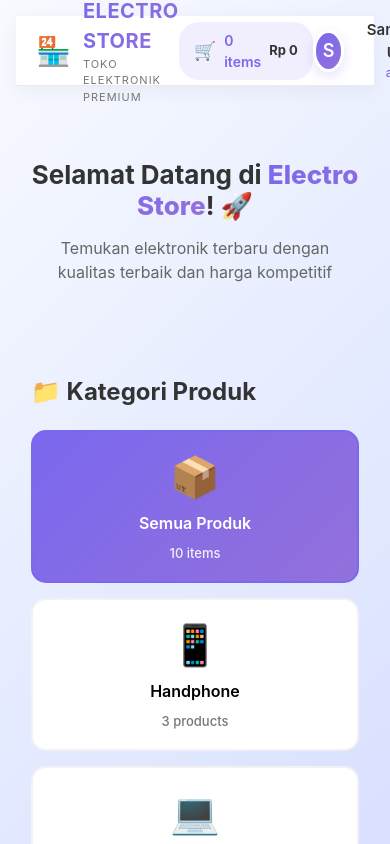
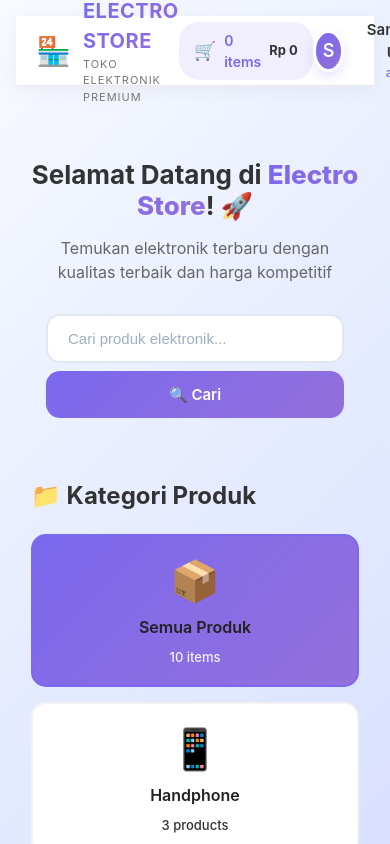
Before and after one commit to rindhaa/TOKO-ELEKTRONIK, a React app in the folder frontend/: page /dashboard in a window 390 px wide. Built offline with nearby package versions, Linux system fonts and the light colour scheme; sample sign-in values are in the browser's storage; the HTML template or start-up script is replaced by a standard one.

Commit message:
Perbarui tampilan Dashboard
- Memperbarui styling Dashboard.css
- Memperbaiki struktur komponen di DashboardPage.jsx
- Optimalisasi tampilan responsive

```diff
--- a/frontend/src/pages/Dashboard.css
+++ b/frontend/src/pages/Dashboard.css
@@ -271,11 +271,13 @@ body {
 .category-card-large h3 {
   font-size: 16px;
   font-weight: 600;
+   color: #222;
 }
 
 .category-card-large p {
   font-size: 13px;
   color: #777;
+  color: #333;
 }
 
 .category-card-large.active p {
@@ -714,3 +716,63 @@ body {
 .product-badge {
   display: none;
 }
+
+/* ===== SEARCH BAR ===== */
+.search-container {
+  display: flex;
+  max-width: 500px;
+  margin: 25px auto 0;
+  gap: 10px;
+  padding: 0 15px;
+}
+
+.search-input {
+  flex: 1;
+  padding: 14px 20px;
+  border: 2px solid #e2e8f0;
+  border-radius: 14px;
+  font-size: 15px;
+  outline: none;
+  transition: all 0.3s ease;
+  background: white;
+  color: #333;
+}
+
+.search-input:focus {
+  border-color: #7b68ee;
+  box-shadow: 0 0 0 4px rgba(123, 104, 238, 0.1);
+}
+
+.search-input::placeholder {
+  color: #a0aec0;
+}
+
+.search-button {
+  padding: 14px 25px;
+  background: linear-gradient(135deg, #7b68ee, #9370db);
+  color: white;
+  border: none;
+  border-radius: 14px;
+  font-size: 15px;
+  font-weight: 600;
+  cursor: pointer;
+  transition: all 0.3s ease;
+  white-space: nowrap;
+}
+
+.search-button:hover {
+  transform: translateY(-2px);
+  box-shadow: 0 8px 20px rgba(123, 104, 238, 0.3);
+}
+
+/* Responsive */
+@media (max-width: 576px) {
+  .search-container {
+    flex-direction: column;
+    gap: 8px;
+  }
+
+  .search-button {
+    width: 100%;
+  }
+}
--- a/frontend/src/pages/DashboardPage.jsx
+++ b/frontend/src/pages/DashboardPage.jsx
@@ -199,9 +199,9 @@ function Dashboard() {
   // Filter products berdasarkan kategori dan pencarian
   const filteredProducts = products.filter(product => {
     const matchesCategory = selectedCategory === "all" ||
-                           product.category_name === selectedCategory;
+      product.category_name === selectedCategory;
     const matchesSearch = product.name.toLowerCase().includes(searchTerm.toLowerCase()) ||
-                         product.description.toLowerCase().includes(searchTerm.toLowerCase());
+      product.description.toLowerCase().includes(searchTerm.toLowerCase());
     return matchesCategory && matchesSearch;
   });
 
@@ -291,7 +291,23 @@ function Dashboard() {
           <p className="hero-subtitle">
             Temukan elektronik terbaru dengan kualitas terbaik dan harga kompetitif
           </p>
+
+          {/* SEARCH BAR - TAMBAHKAN INI */}
+          <div className="search-container">
+            <input
+              type="text"
+              className="search-input"
+              placeholder="Cari produk elektronik..."
+              value={searchTerm}
+              onChange={(e) => setSearchTerm(e.target.value)}
+            />
+            <button className="search-button">
+              🔍 Cari
+            </button>
           </div>
+        </div>
+
+
 
 
         {/* Category Filters */}
```
